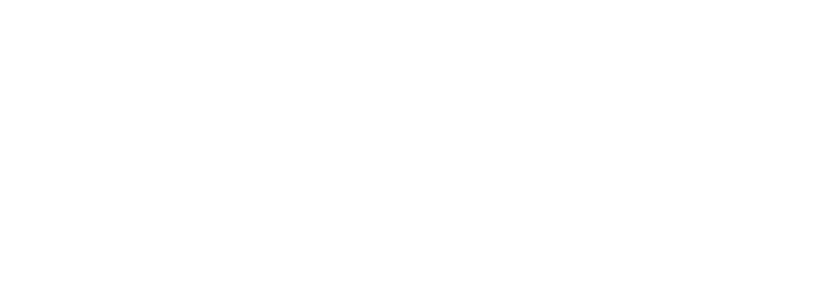
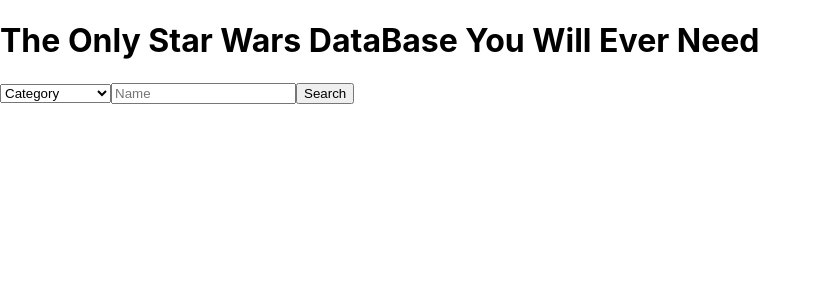
Before and after one commit to kayleighkat98/react-final-starwars, a React (Create React App) app: page / in a window 1280 px wide. Shown: the top 300 px of the page, without its empty margins (0-821 px from the left). Built offline with nearby package versions, Linux system fonts and the light colour scheme.

Commit message:
intitial template made

```diff
--- a/src/App/App.js
+++ b/src/App/App.js
@@ -1,6 +1,7 @@
 import React, { Component } from 'react'
 //import './';
-//import  from './';
+import Header from '../Header/Header';
+import SearchForm from '../SearchForm/SearchForm'
 
 class App extends Component {
 
@@ -14,7 +15,8 @@
   render() {
     return(
       <div className='container'>
-
+         <Header/>
+         <SearchForm/>
       </div>
     );
   }
--- a/src/Header/Header.js
+++ b/src/Header/Header.js
@@ -0,0 +1,23 @@
+import React, { Component } from 'react'
+//import './';
+//import  from './';
+
+class Header extends Component {
+
+    // constructor(props) {
+    //     super(props)
+    //     this.state = {
+
+    //     };
+    // }
+
+    render() {
+        return(
+            <div className='container'>
+               <h1>The Only Star Wars DataBase You Will Ever Need</h1>
+            </div>
+        );
+    }
+}
+
+export default Header
--- a/src/SearchForm/SearchForm.js
+++ b/src/SearchForm/SearchForm.js
@@ -0,0 +1,29 @@
+import React, { Component } from 'react'
+//import './';
+//import  from './';
+
+class SearchForm extends Component {
+
+
+
+    render() {
+        return(
+            <div className='container'>
+
+            <form>
+                <select>
+                    <option>Category</option>
+                    <option>Sample Option</option>
+                </select>
+                <input
+                    type='text'
+                    placeholder='Name'
+                />
+                <button>Search</button>
+            </form>
+            </div>
+        );
+    }
+}
+
+export default SearchForm
```
